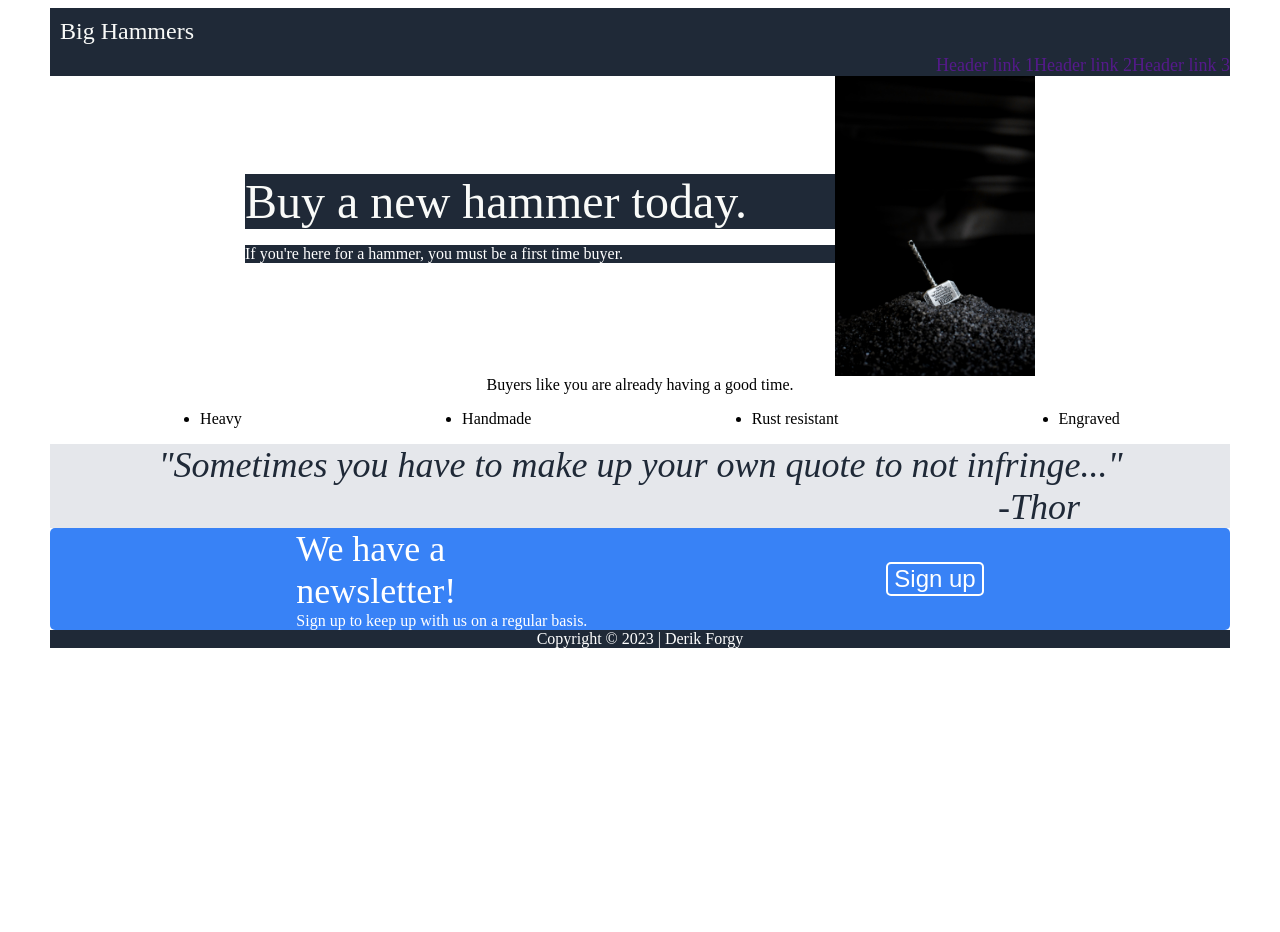
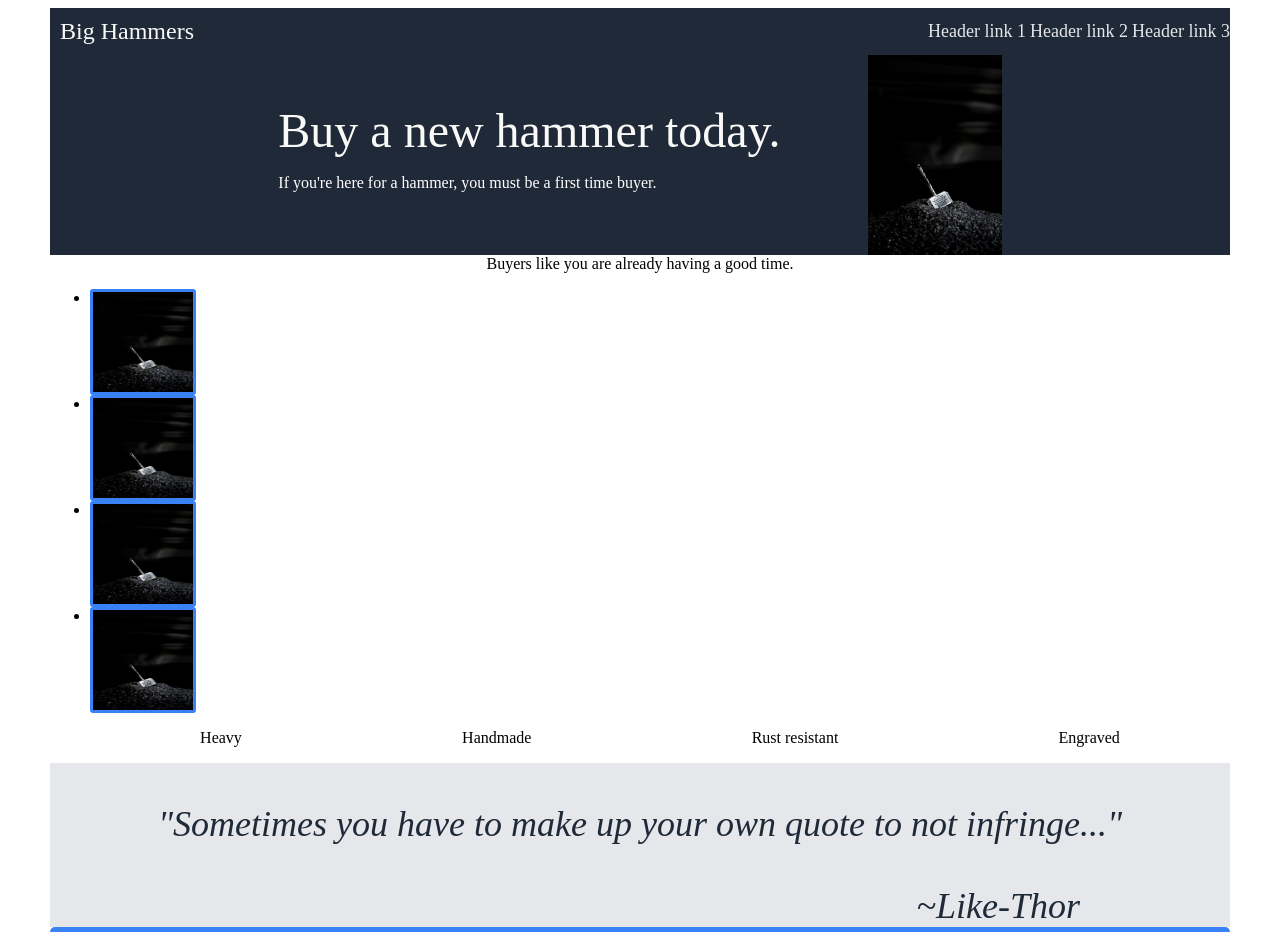
Before and after one commit to dforgy/TOPLandingPage, a plain HTML site: page index.html in a window 1280 px wide. Shown: the top 932 px of the page. Before the commit the page ends 800 px from the top, so only its background shows below. Drawn offline with Linux system fonts and the light colour scheme.

Commit message:
placeholder images in testimonial section

```diff
--- a/index.html
+++ b/index.html
@@ -31,7 +31,33 @@
     <div class="testimonials">
       Buyers like you are already having a good time.
     </div>
-    <ul>
+    <ul class="liImg">
+      <li>
+        <img
+          atl="Photo by Sahil Choubey on Unsplash"
+          src="/images/sahil-choubey-sQy22TtbgVA-unsplash.jpg"
+        />
+      </li>
+      <li>
+        <img
+          atl="Photo by Sahil Choubey on Unsplash"
+          src="/images/sahil-choubey-sQy22TtbgVA-unsplash.jpg"
+        />
+      </li>
+      <li>
+        <img
+          atl="Photo by Sahil Choubey on Unsplash"
+          src="/images/sahil-choubey-sQy22TtbgVA-unsplash.jpg"
+        />
+      </li>
+      <li>
+        <img
+          atl="Photo by Sahil Choubey on Unsplash"
+          src="/images/sahil-choubey-sQy22TtbgVA-unsplash.jpg"
+        />
+      </li>
+    </ul>
+    <ul class="liDesc">
       <li>Heavy</li>
       <li>Handmade</li>
       <li>Rust resistant</li>
@@ -41,11 +67,11 @@
     <div class="quoteBox">
       "Sometimes you have to make up your own quote to not infringe..."
     </div>
-    <div class="quoteCredit">-Thor</div>
+    <div class="quoteCredit">~Like-Thor</div>
 
     <div class="bgfill">
-      <div class="row">
-        <div class="column">
+      <div class="row2">
+        <div class="column2">
           <div class="newsletter">We have a newsletter!</div>
           <div class="newsText">
             Sign up to keep up with us on a regular basis.
--- a/styles.css
+++ b/styles.css
@@ -2,18 +2,31 @@
 body {
     margin-left: 50px;
     margin-right: 50px;
-
-
 }
 
 a:link {
     text-decoration: none;
+    color: #E5E7Eb;
+    font-size: 18px;
 }
 a:visited {
     text-decoration: none;
+    color: #E5E7Eb;
+    font-size: 18px;
 }
 a:active {
     text-decoration: none;
+    color: #E5E7Eb;
+    font-size: 18px;
+}
+
+/* Section 1 */
+
+.pageTop {
+    background-color: #1f2937;
+    display: flex;
+    justify-content: space-between;
+    align-items: center;
 }
 
 .pageTop > .logo {
@@ -21,25 +34,20 @@ a:active {
     color: #F9FAF8;
     font-size: 24px;
     padding: 10px;
-
 }
 
 .pageTop > nav {
     background-color: #1f2937;
-    display: flex;
-    color: #E5E7Eb;
-    text-decoration: none;
-    font-size: 18px;
-    justify-content: right;
-
+    justify-content: space-around;
+    align-items: center;
 }
 
-/* Section 1 */
+
 
 .row {
+    background-color: #1f2937;
     display: flex;
     flex-wrap: wrap;
-    width: 100%;
     justify-content: center;
     align-items: center;
 
@@ -63,8 +71,8 @@ a:active {
 
 .row img {
     background-color: #1f2937;
-    height: auto;
-    width: 200px;
+    height: 200px;
+    width: auto;
 }
 
 /* Section 2 */
@@ -73,11 +81,23 @@ a:active {
     background-color: #ffffff;
     text-align: center;
 }
-ul {
+
+.liImg img {
+    display: flex;
+    background-color: #ffffff;
+    justify-content: space-around;
+    border: 3px solid #3882F6;
+    border-radius: 3px;
+    height: 100px;
+    width: 100px;
+    list-style-type: none;
+}
+
+.liDesc {
     background-color: #ffffff;
     display: flex;
     justify-content: space-around;
-
+    list-style-type: none;
 }
 
 
@@ -89,6 +109,7 @@ ul {
     font-style: italic;
     color: #1f2937;
     padding-left: 1px;
+    padding: 40px;
     text-align: center;
 
 }
@@ -110,15 +131,27 @@ ul {
     border-radius: 5px;
     justify-content: center;
 }
+.row2 {
+    display: flex;
+    flex-wrap: wrap;
+    justify-content: center;
+    align-items: center;
 
-.row > .column > .newsletter {
+}
+
+.column2 {
+    flex: 50%;
+    max-width: 50%;
+}
+
+.row2 > .column2 > .newsletter {
     background-color: #3882F6;
     color: #ffffff;
     font-size: 36px;
     flex: 50%;
     max-width: 50%;
 }
-.row > .column > .newsText {
+.row2 > .column2 > .newsText {
     background-color: #3882F6;
     color: #ffffff;
     flex: 50%;
```
